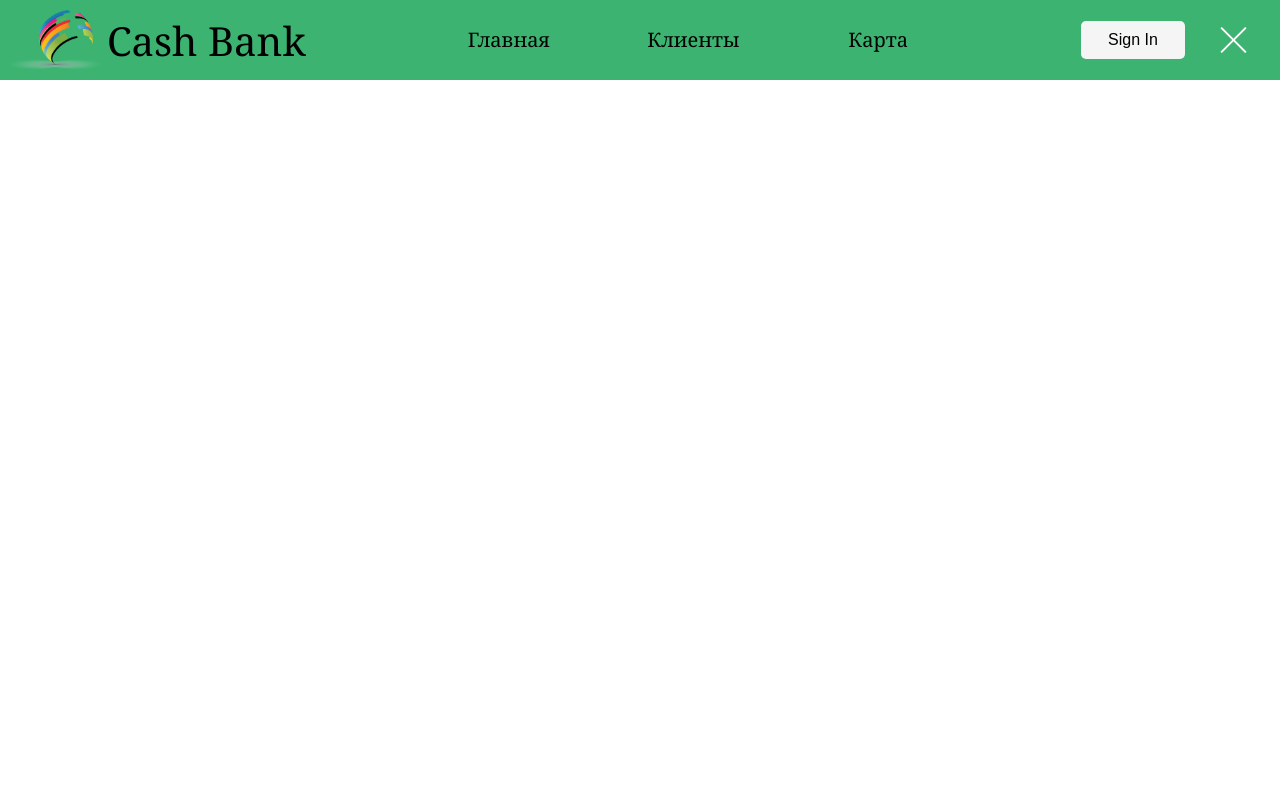
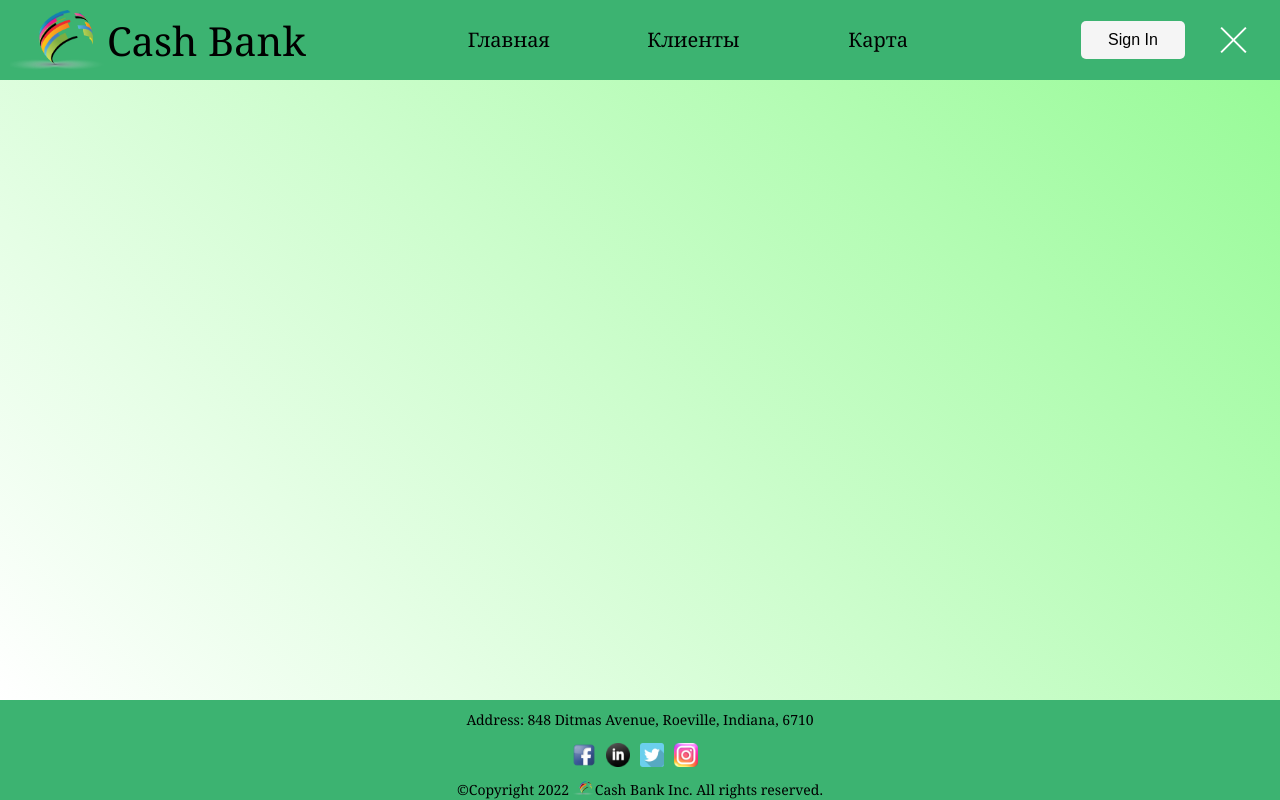
Before and after one commit to romaskirman/Final-Task, a website: page src/index.html in a window 1280 px wide. Drawn offline with Linux system fonts and the light colour scheme; no server answers.

Commit message:
feat: added main and footer section

```diff
--- /dev/null
+++ b/src/assets/styles/_footer.scss
@@ -0,0 +1,32 @@
+.footer{
+  width: 100vw;
+  position: fixed;
+  bottom: 0;
+  background: mediumseagreen;
+  display: flex;
+  flex-direction: column;
+  justify-content: center;
+  align-items: center;
+  .contacts{
+    margin-top: 10px;
+    font-size: 14px;
+    line-height: 20px;
+    text-align: center;
+  }
+  .social-media{
+    margin-top: 10px;
+    line-height: 40px;
+    display: flex;
+    flex-direction: row;
+    align-items: center;
+    justify-content: center;
+    .social-media-link{
+      margin-right: 10px;
+    }
+  }
+  .copyright{
+    font-size: 14px;
+    line-height: 20px;
+    text-align: center;
+  }
+}
--- a/src/assets/styles/_global.scss
+++ b/src/assets/styles/_global.scss
@@ -21,7 +21,7 @@ h2{
 
 h3{
   font-size: 40px;
-  font-weight: 700;
+  font-weight: 400;
 }
 
 h4{
--- /dev/null
+++ b/src/assets/styles/_main-page.scss
@@ -0,0 +1,45 @@
+.main-page{
+  height: calc(100vh - 180px);
+  background: linear-gradient(45deg, #FFFFFF, #98FB98);
+  .main-page-container{
+    height: 100%;
+    padding: 20px;
+    display: flex;
+    flex-direction: column;
+    justify-content: center;
+    align-items: center;
+    .greeting{
+      position: relative;
+      //border-radius: 5px;
+      //border: 2px solid gray;
+      width: 100%;
+      flex-grow: 1;
+      display: flex;
+      flex-direction: column;
+      justify-content: center;
+      align-items: center;
+      .your-balance{
+        position: absolute;
+        top: 0;
+        right: 0;
+        font-size: 16px;
+      }
+      .greeting-text{
+        text-align: center;
+      }
+    }
+    .your-device{
+      //border-radius: 5px;
+      //border: 2px solid gray;
+      width: 100%;
+      flex-grow: 1;
+      display: flex;
+      flex-direction: column;
+      justify-content: center;
+      align-items: center;
+      .device-info{
+        text-align: center;
+      }
+    }
+  }
+}
--- a/src/assets/styles/style.scss
+++ b/src/assets/styles/style.scss
@@ -3,3 +3,7 @@
 @import "./fonts";
 
 @import "./header";
+
+@import "./main-page";
+
+@import "./footer";
--- a/src/index.html
+++ b/src/index.html
@@ -48,5 +48,51 @@
 
     </header>
 
+    <main class="main-page">
+
+        <section class="main-page-container">
+
+            <div class="greeting">
+                <p class="your-balance"></p>
+                <h3 class="greeting-text"></h3>
+            </div>
+
+            <div class="your-device">
+                <h5 class="device-info"></h5>
+            </div>
+
+        </section>
+
+    </main>
+
+    <footer class="footer">
+
+        <div class="contacts">
+            Address: 848 Ditmas Avenue, Roeville, Indiana, 6710
+        </div>
+
+        <div class="social-media">
+            <a href="#" class="social-media-link">
+                <img width="24" height="24" src="./assets/images/facebook.png" alt="facebook logo">
+            </a>
+            <a href="#" class="social-media-link">
+                <img width="24" height="24" src="./assets/images/linkedin.png" alt="linkedin logo">
+            </a>
+            <a href="#" class="social-media-link">
+                <img width="24" height="24" src="./assets/images/twitter.png" alt="twitter logo">
+            </a>
+            <a href="#" class="social-media-link">
+                <img width="24" height="24" src="./assets/images/instagram.png" alt="instagram logo">
+            </a>
+        </div>
+
+        <div class="copyright">
+            &copy;Copyright 2022 <img width="22" height="14" src="./assets/images/logo.png" alt="cashbank logo">Cash Bank Inc. All rights reserved.
+        </div>
+
+    </footer>
+
+    <script src="./script.js"></script>
+
 </body>
 </html>
--- a/src/script.js
+++ b/src/script.js
@@ -0,0 +1,31 @@
+const DATA_LINK = 'https://gist.githubusercontent.com/oDASCo/3f4014d24dc79e1e29b58bfa96afaa1b/raw/677516ee3bd278f7e3d805108596ca431d00b629/db.json';
+
+const greetingText = document.querySelector('.greeting-text');
+const yourBalance = document.querySelector('.your-balance');
+const deviceInfo = document.querySelector('.device-info');
+
+
+async function getClient(url) {
+    const resp = await fetch(url);
+    const respData = await resp.json();
+    console.log(respData);
+    greetingText.innerText = respData[0].greeting;
+    yourBalance.innerText = 'Your balance: ' + respData[0].balance;
+    deviceInfo.innerText = 'You are logged in from ' + getDevice() + '.';
+}
+
+getDevice = () => {
+    const isMobile = navigator.userAgent.toLowerCase().match(/mobile/i);
+    const isTablet = navigator.userAgent.toLowerCase().match(/tablet/i);
+    const isAndroid = navigator.userAgent.toLowerCase().match(/android/i);
+    const isiPhone = navigator.userAgent.toLowerCase().match(/iphone/i);
+    const isiPad = navigator.userAgent.toLowerCase().match(/ipad/i);
+    if (isMobile){ return 'mobile';}
+    else if (isTablet){ return 'tablet';}
+    else if (isAndroid){ return 'android';}
+    else if (isiPhone){return  'iPhone';}
+    else if (isiPad){return 'iPad';}
+    else {return 'PC';}
+}
+
+getClient(DATA_LINK);
```
Also changed, not shown: src/assets/images/facebook.png (added), src/assets/images/instagram.png (added), src/assets/images/linkedin.png (added), src/assets/images/logo.jpg (deleted), src/assets/images/twitter.png (added), src/assets/styles/style.css, src/build/assets/styles/style.css, src/build/index.html, src/build/script.js, 1 other file.
